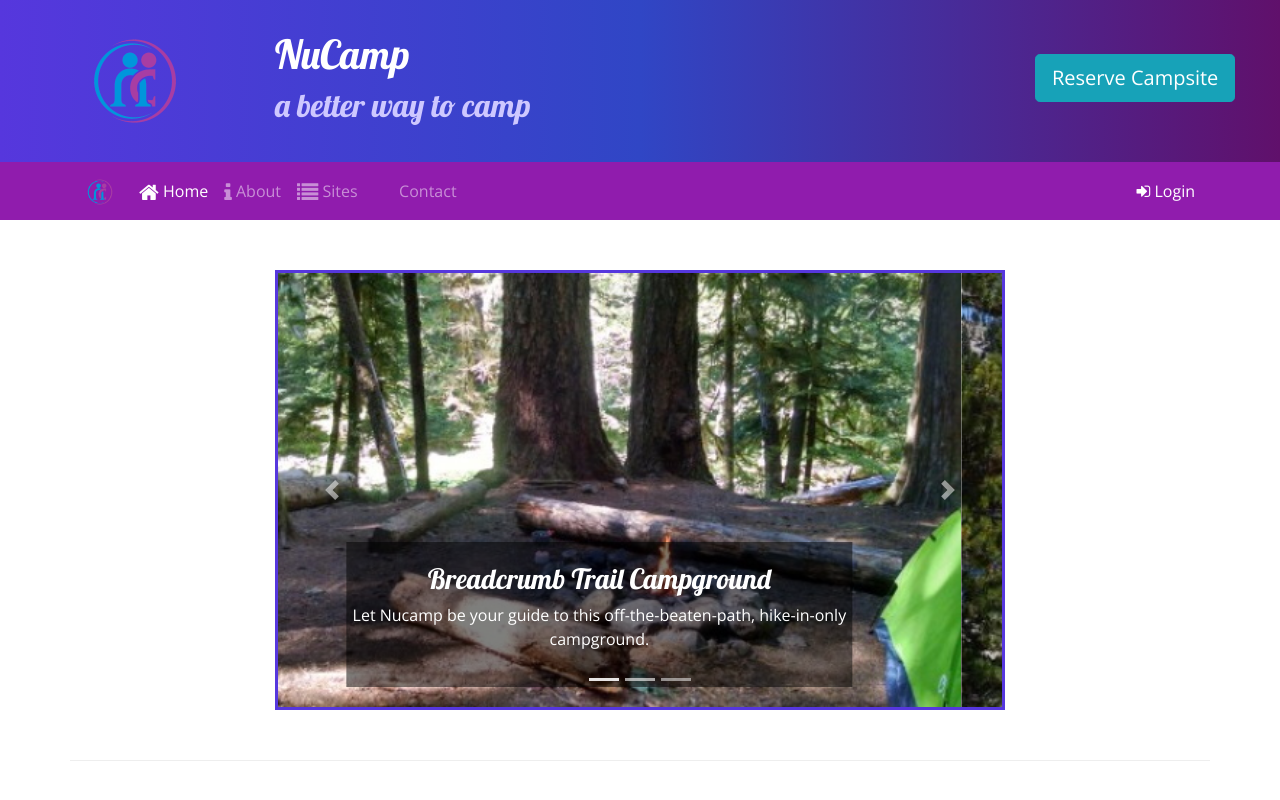
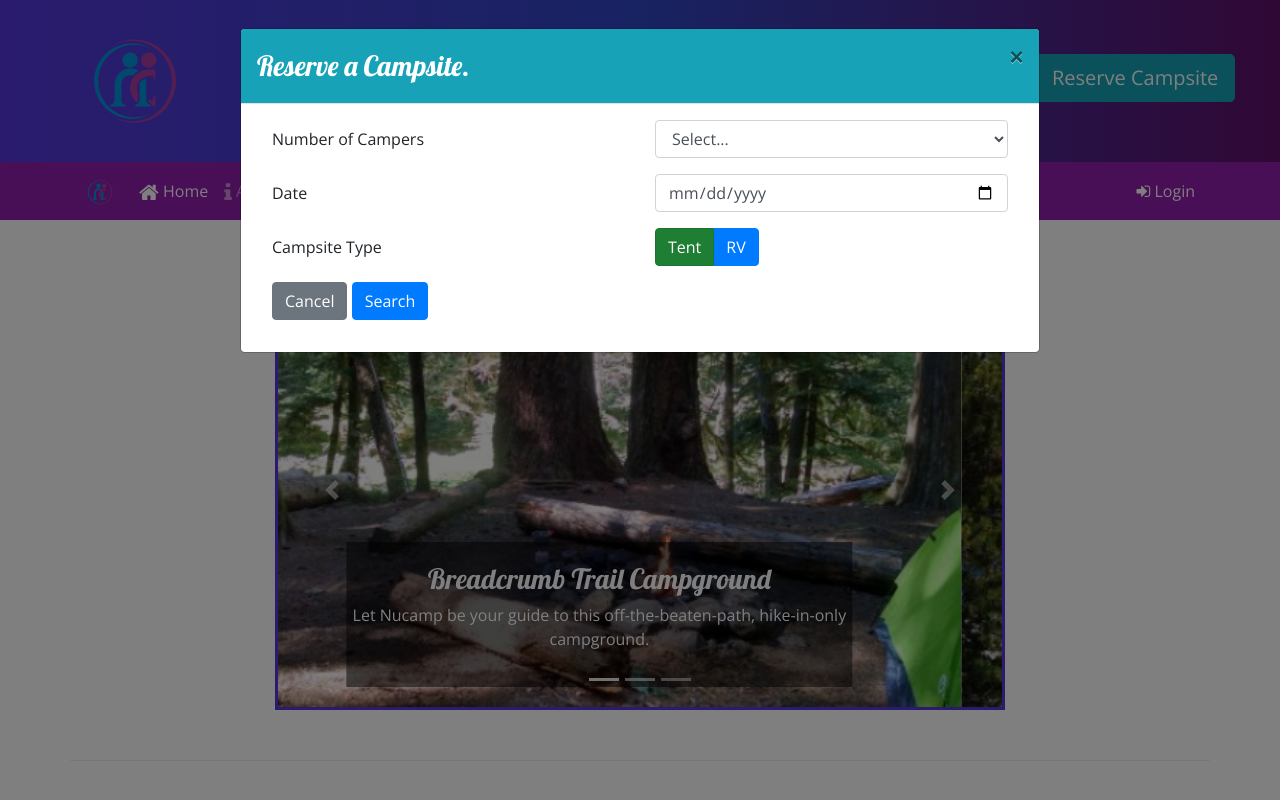
Before and after one commit to arteaga34/Bootstrap-Project, a website: page index.html in a window 1280 px wide. Shown: the top 800 px of the page. Drawn offline with nearby package versions, Linux system fonts and the light colour scheme.

Commit message:
Week 3 Assignment

```diff
--- a/index.html
+++ b/index.html
@@ -29,12 +29,66 @@
                     <h2>a better way to camp</h2>
                 </div>
                 <div class="col-md-4 col-xl-2 col-xs-12 mt-4">
-                    <a href="#reserveForm" role="button" class="btn btn-lg btn-info text-nowrap" data-toggle="tooltip" data-placement="bottom" data-html="true" title="Or call us at <br /><strong>1-206-555-1234</strong>">Reserve Campsite</a>
+                    <a role="button" data-toggle="modal" data-target="#reserveModal" class="btn btn-lg btn-info text-nowrap">Reserve Campsite</a>
                 </div>
             </div>
         </div>
 
     </header>
+
+    <div id="reserveModal" class="modal fade" role="dialog">
+        <div class="modal-dialog modal-lg" role="document">
+            <div class="modal-content">
+                <div class="modal-header bg-info text-white">
+                    <h3 class="modal-title">Reserve a Campsite.</h3>
+                    <button type="button" class="close" data-dismiss="modal">&times; </button>
+                </div>
+                <div class="modal-body">
+                    <div class="container-fluid">
+                        <form>
+                            <div class="row form-group">
+                                <label for="numCampers" class="col-form-label col-sm-6 col-xs-12">Number of Campers</label>
+                                <div class="col col-xs-12">
+                                    <select name="numCampers" id="numCampers" class="form-control">
+                                        <option value="">Select...</option>
+                                        <option value="1">1</option>
+                                        <option value="2">2</option>
+                                        <option value="3">3</option>
+                                        <option value="4">4</option>
+                                        <option value="5">5</option>
+                                        <option value="6">6</option>
+                                    </select>
+                                </div>
+                            </div>
+                            <div class="row form-group">
+                                <label for="date" class="col-sm-6 col-xs-12 col-form-label">Date</label>
+                                <div class="col-sm-6 col-xs-12">
+                                    <input class="form-control" type="date" id="date" name="date" placeholder="date">
+                                </div>
+                            </div>
+                            <div class="row form-group">
+                                <label class="col-sm-6 col-xs-12 col-form-label">Campsite Type</label>
+                                <div class="col-2 btn-group btn-group-toggle" data-toggle="buttons">
+                                    <label class="btn btn-success active">
+                                        <input type="radio" name="options" id="option1" autocomplete="off" checked> Tent
+                                      </label>
+                                      <label class="btn btn-primary">
+                                        <input type="radio" name="options" id="option2" autocomplete="off"> RV
+                                      </label>
+                                </div>
+                            </div>
+                            <div class="row form-group">
+                                <div class="col">
+                                    <button class="btn btn-secondary" data-dismiss="modal">Cancel</button>
+                                    <button class="btn btn-primary" type="submit">Search</button>
+                                </div>
+                            </div>
+                        </form>
+                    </div>
+                </div>
+            </div>
+        </div>
+    </div>
 
     <nav class="navbar navbar-expand-sm navbar-dark sticky-top">
         <div class="container">
@@ -183,7 +237,7 @@
             </div>
         </div>
 
-        <div class="row row-content">
+        <!-- <div class="row row-content">
             <div class="col col-sm-6 mx-auto">
                 <div class="card">
                     <h3 class="card-header bg-info text-white">
@@ -220,7 +274,7 @@
                     </div>
                 </div>
             </div>
-        </div>
+        </div> -->
 
     </div>
 
@@ -259,9 +313,7 @@
     <script src="node_modules/bootstrap/dist/js/bootstrap.min.js"></script>
 
     <script>
-        $(function(){
-            $('[data-toggle="tooltip"]').tooltip()
-        })
+    $('#reserveModal').modal('toggle')
     </script>
 
 </body>
```
